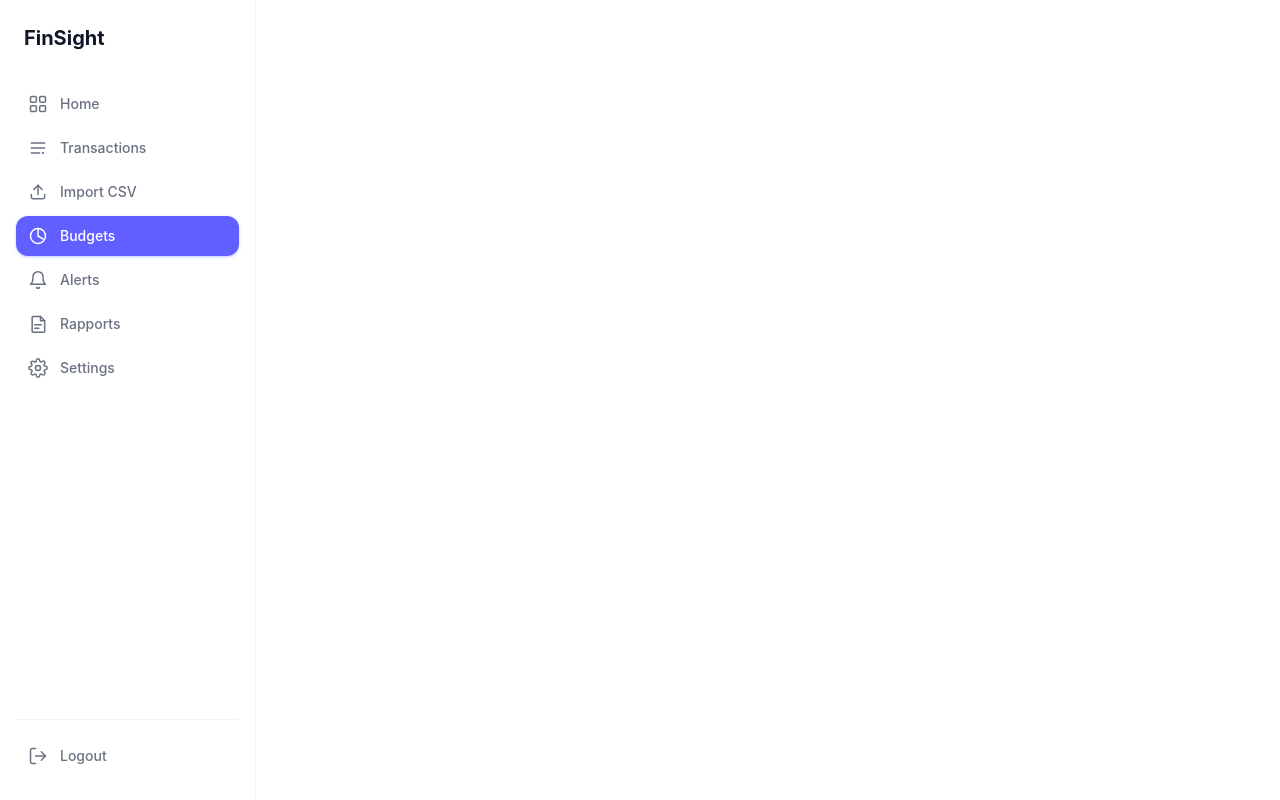
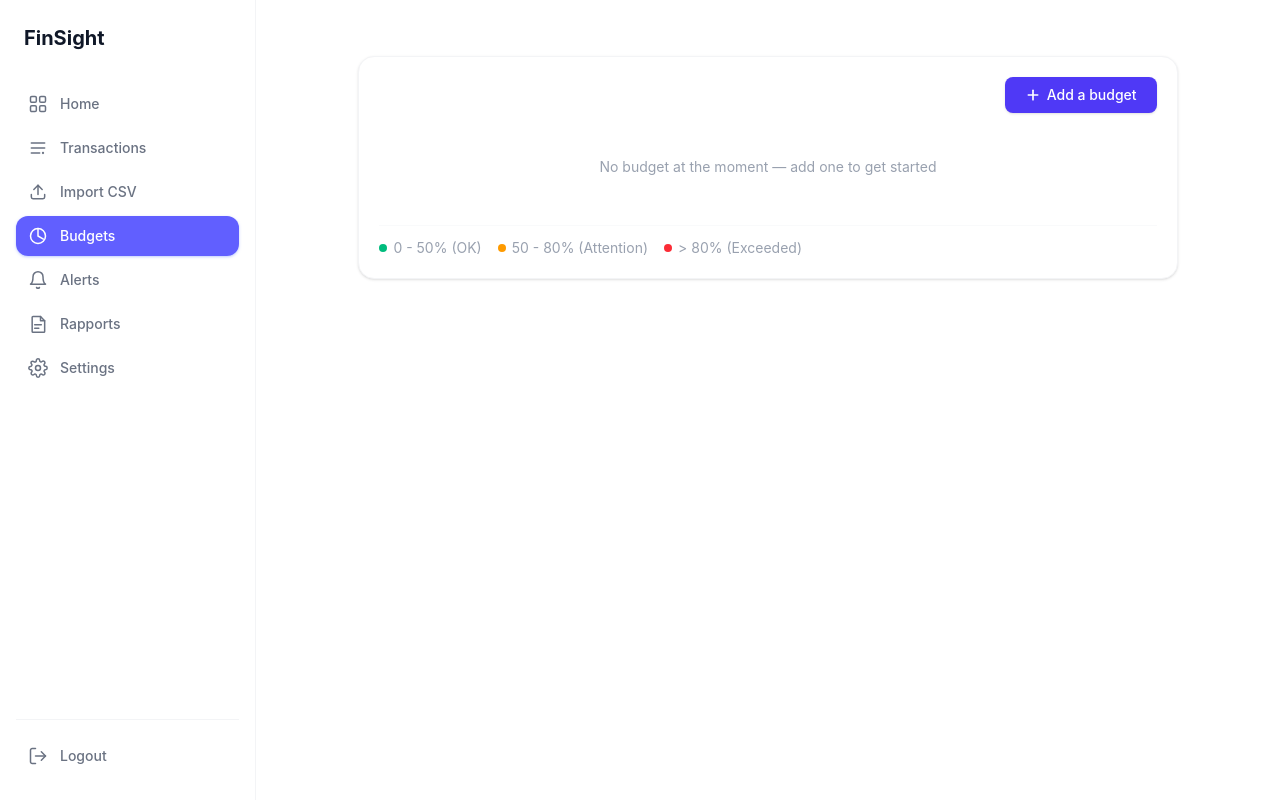
Before and after one commit to amanallah-jendoubi/FinSight, a React app in the folder frontend/: page /budgets in a window 1280 px wide. Built offline with nearby package versions, Linux system fonts and the light colour scheme; the HTML template or start-up script is replaced by a standard one.

Commit message:
setting the budget page

```diff
--- a/frontend/src/Pages/budgets.jsx
+++ b/frontend/src/Pages/budgets.jsx
@@ -1,3 +1,122 @@
+import { Plus } from "lucide-react";
+import { useState, useEffect } from "react";
+import { createBudget, getAllBudgets } from '../api/endpoints/budget'
+import BudgetTableRow from "../Components/budgets/BudgetTableRow";
+import BudgetCard from "../Components/budgets/BudgetCard";
+import NewBudget from "../Components/budgets/NewBudget";
+import toast from "react-hot-toast";
+
 export default function Budgets() {
-  return <></>
+  const [showForm, setShowForm] = useState(false);
+  const [budgets, setBudgets] = useState([]);
+
+  useEffect(() => {
+    async function loadBudgets() {
+      try {
+        const budRes = (await getAllBudgets()).data;
+        const mapped = budRes.map((b) => {
+          const budget = Number(b.limitamount);
+          const spent = Number(b.moneyspent);
+          return {
+            category: b.name,
+            budget,
+            spent,
+            percentage: budget > 0 ? Math.round((spent / budget) * 100) : 0,
+          };
+        });
+        setBudgets(mapped || []);
+      } catch (err) {
+        console.error(err.message);
+      }
+    }
+    loadBudgets();
+  }, []);
+
+  async function handleSubmit(formData) {
+    try {
+      const res = (await createBudget(formData)).data;
+      const newBudget = {
+        category: res.categoryName,
+        budget: Number(res.limitamount),
+        spent: Number(res.moneyspent),
+        percentage:
+          Number(res.limitamount) > 0
+            ? Math.round((Number(res.moneyspent) / Number(res.limitamount)) * 100)
+            : 0,
+      };
+      setBudgets((prev) => [...prev, newBudget]);
+      setShowForm(false);
+      toast.success("Budget added successfully!");
+    } catch (err) {
+      toast.error(err.response?.data?.message ?? "Unable to add budget");
+    }
+  }
+
+  return (
+    <div className="w-[95%] md:w-[80%] mx-auto mt-14 rounded-2xl border border-gray-100 bg-white p-4 sm:p-5 shadow-sm">
+      {/* Header */}
+      <div className="mb-3 flex justify-end">
+        <button
+          onClick={() => setShowForm(true)}
+          type="button"
+          className="inline-flex items-center gap-1.5 rounded-lg bg-indigo-600 px-4 py-2 sm:px-5 text-sm font-medium text-white shadow-sm transition-colors hover:bg-indigo-700 active:bg-indigo-800"
+        >
+          <Plus className="h-4 w-4" strokeWidth={2.5} />
+          <span>Add a budget</span>
+        </button>
+        {showForm && <NewBudget onClose={() => setShowForm(false)} onSubmit={handleSubmit} />}
+      </div>
+
+      {budgets.length === 0 ? (
+        <p className="py-8 text-center text-sm text-gray-400">
+          No budget at the moment — add one to get started
+        </p>
+      ) : (
+        <>
+          {/* Table — sm and up */}
+          <div className="hidden sm:block overflow-x-auto">
+            <table className="w-full border-collapse">
+              <thead>
+                <tr className="text-left">
+                  <th className="pb-2 pr-4 text-sm font-medium text-gray-400">Category</th>
+                  <th className="pb-2 pr-4 text-sm font-medium text-gray-400">Budget</th>
+                  <th className="pb-2 pr-4 text-sm font-medium text-gray-400">Spent</th>
+                  <th className="pb-2 pr-4 text-sm font-medium text-gray-400">Progress</th>
+                  <th className="pb-2 text-sm font-medium text-gray-400 text-center">Actions</th>
+                </tr>
+              </thead>
+              <tbody>
+                {budgets.map((row) => (
+                  <BudgetTableRow key={row.category} {...row} />
+                ))}
+              </tbody>
+            </table>
+          </div>
+
+          {/* Cards — below sm */}
+          <div className="sm:hidden space-y-3">
+            {budgets.map((row) => (
+              <BudgetCard key={row.category} {...row} />
+            ))}
+          </div>
+        </>
+      )}
+
+      {/* Legend */}
+      <div className="mt-4 flex flex-wrap items-center gap-3 sm:gap-4 border-t border-gray-50 pt-3">
+        <LegendItem color="bg-emerald-500" label="0 - 50% (OK)" />
+        <LegendItem color="bg-amber-500" label="50 - 80% (Attention)" />
+        <LegendItem color="bg-red-500" label="> 80% (Exceeded)" />
+      </div>
+    </div>
+  );
 }
+
+function LegendItem({ color, label }) {
+  return (
+    <div className="flex items-center gap-1.5">
+      <span className={`h-2 w-2 rounded-full ${color}`} />
+      <span className="text-xs sm:text-sm text-gray-400">{label}</span>
+    </div>
+  );
+}
```
